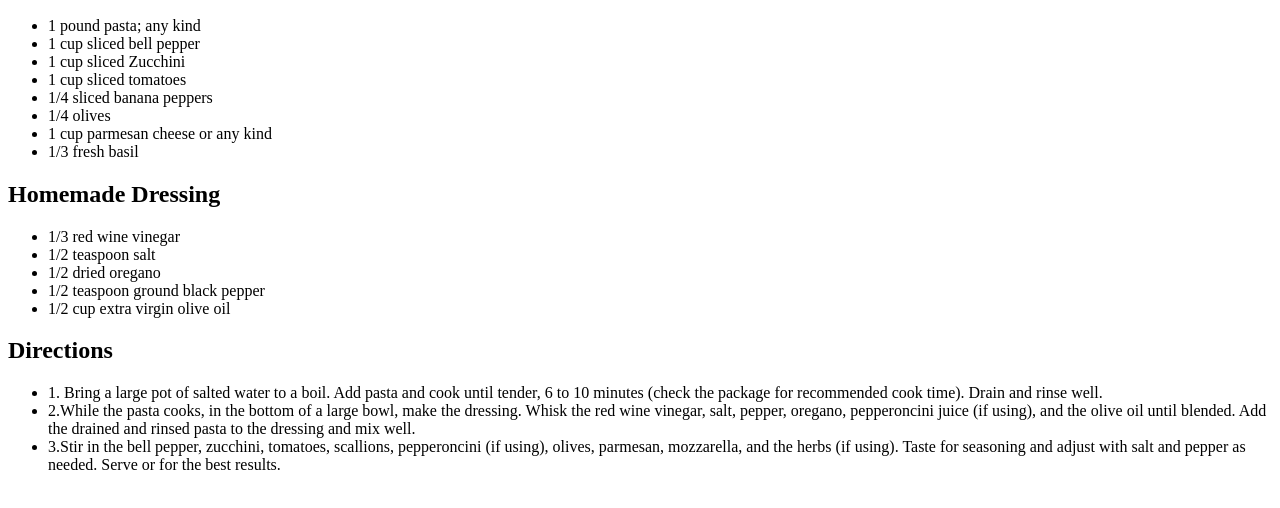
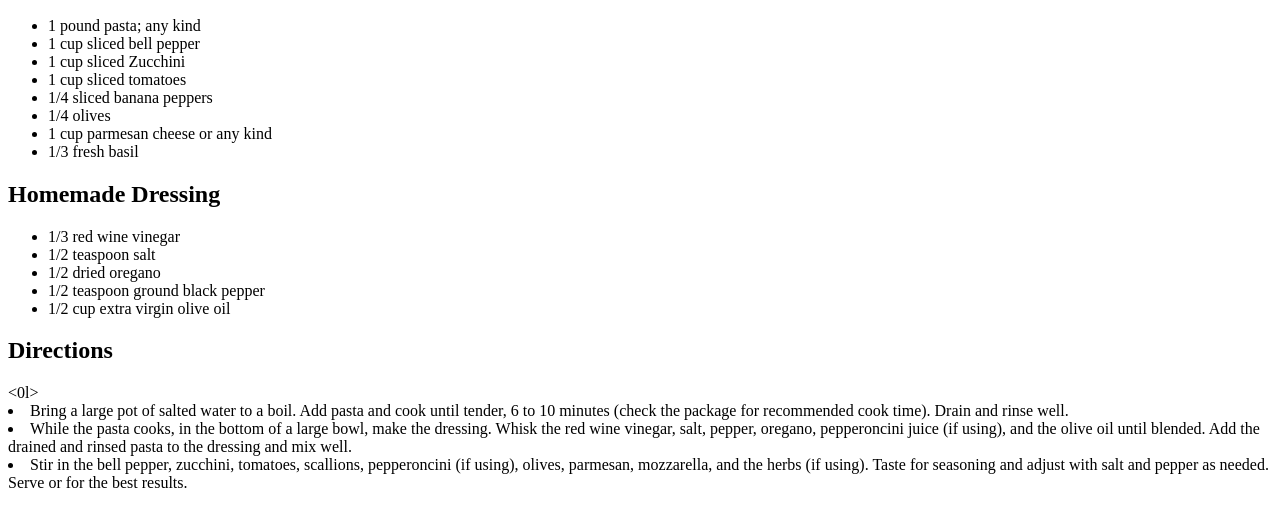
Before and after one commit to MahiGitH/HTML_Exercise, a plain HTML site: page index.html in a window 1280 px wide. Shown: the part 434-942 px from the top of the page. Drawn offline with Linux system fonts and the light colour scheme.

Commit message:
order list changed

```diff
--- a/index.html
+++ b/index.html
@@ -32,16 +32,16 @@
       <li>1/2 cup extra virgin olive oil</li>
     </ul>
     <h2>Directions</h2>
-    <ul>
+    <0l>
       <li>
-        1. Bring a large pot of salted water to a boil.
+        Bring a large pot of salted water to a boil.
         Add pasta and cook until tender, 6 to 10 minutes (check the package for recommended cook time). Drain and rinse well.
       </li>
       <li>
-        2.While the pasta cooks, in the bottom of a large bowl, make the dressing. Whisk the red wine vinegar, salt, pepper, oregano, pepperoncini juice (if using), and the olive oil until blended. Add the drained and rinsed pasta to the dressing and mix well.
+        While the pasta cooks, in the bottom of a large bowl, make the dressing. Whisk the red wine vinegar, salt, pepper, oregano, pepperoncini juice (if using), and the olive oil until blended. Add the drained and rinsed pasta to the dressing and mix well.
       </li>
-      <li>3.Stir in the bell pepper, zucchini, tomatoes, scallions, pepperoncini (if using), olives, parmesan, mozzarella, and the herbs (if using). Taste for seasoning and adjust with salt and pepper as needed. Serve or for the best results.</li>
-    </ul>
+      <li> Stir in the bell pepper, zucchini, tomatoes, scallions, pepperoncini (if using), olives, parmesan, mozzarella, and the herbs (if using). Taste for seasoning and adjust with salt and pepper as needed. Serve or for the best results.</li>
+    </ol>
   </p>
 </body>
 </html>
```
